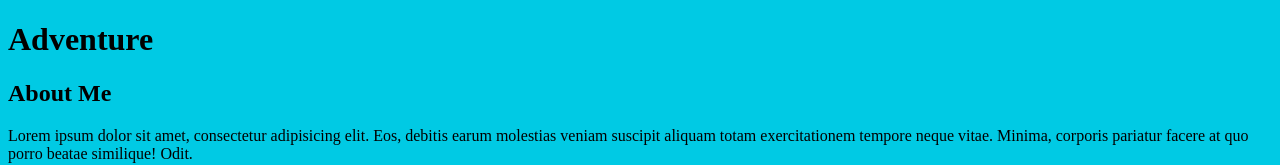
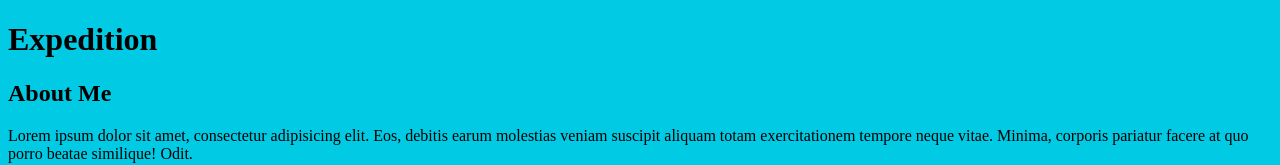
Before and after one commit to katariasiddharth94/new-git-project, a plain HTML site: page index.html in a window 1280 px wide. Shown: the top 165 px of the page. Drawn offline with Linux system fonts and the light colour scheme.

Commit message:
Change heading to  Expedition

```diff
--- a/index.html
+++ b/index.html
@@ -10,7 +10,7 @@
 <body>
 
     <header>
-        <h1>Adventure</h1>
+        <h1>Expedition</h1>
     </header>
 
     <div class="container">
```
